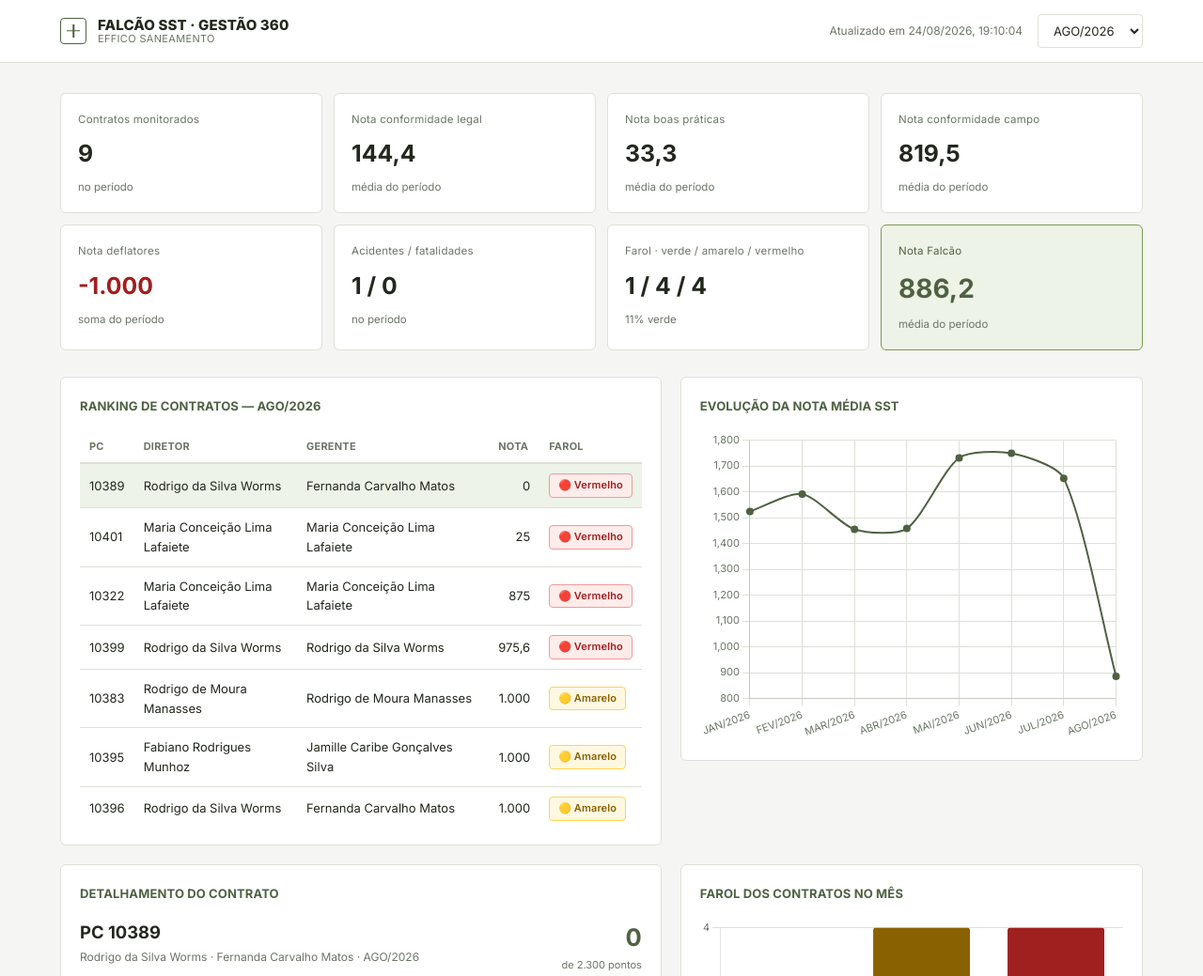
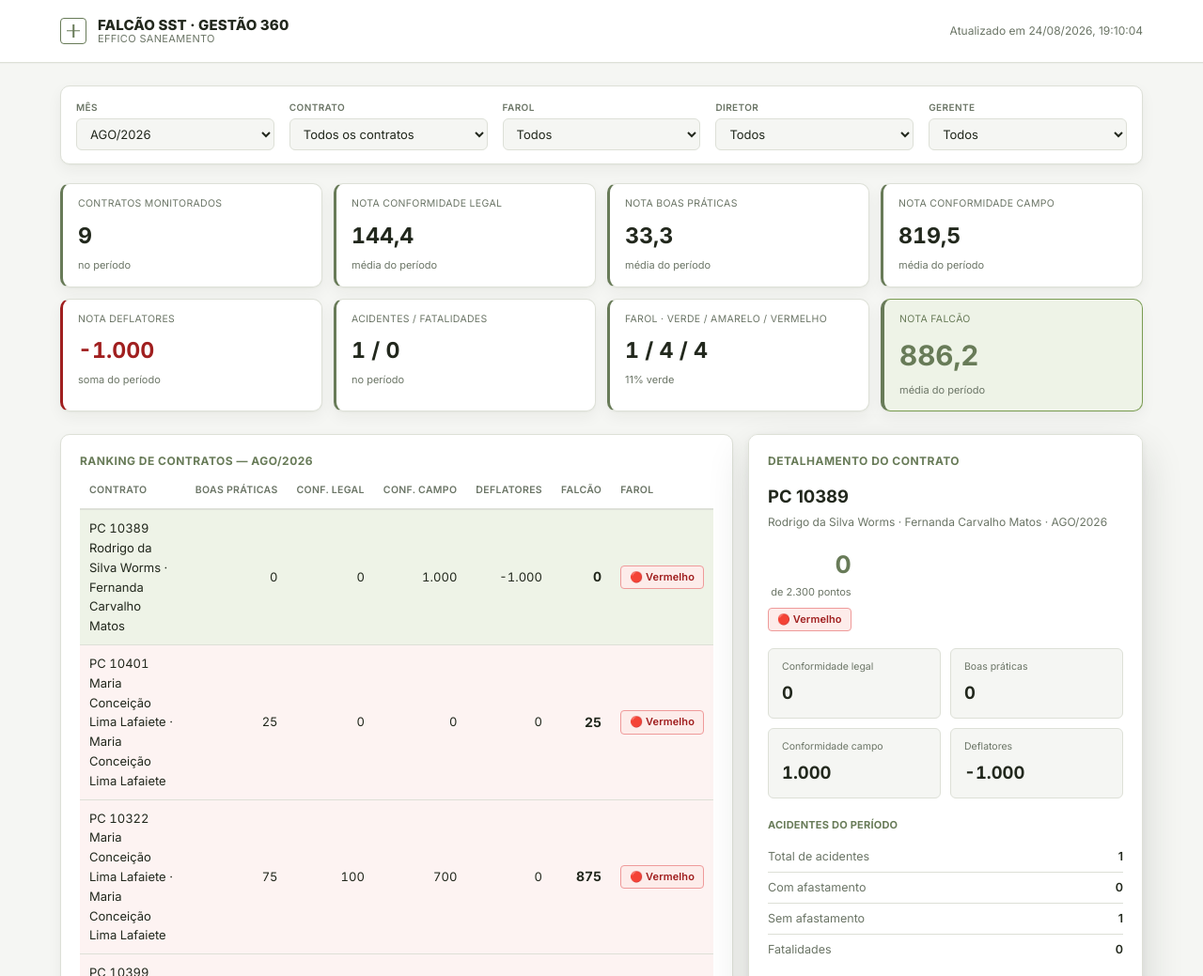
Before and after one commit to EfficoSaneamento/FALC-O-, a plain HTML site: page index.html in a window 1280 px wide. Shown: the top 1039 px of the page at 94% size. Drawn offline with nearby package versions, Linux system fonts and the light colour scheme.

Commit message:
feat: linhas vermelhas, popup de detalhamento, filtros e polimento
- Linhas do ranking com farol vermelho ficam destacadas por inteiro
- Detalhamento do contrato vira popup sticky ao lado da tabela
  (nao mais uma secao separada mais abaixo)
- Cor institucional trocada para 687b58 (identidade Effico)
- Barra de filtros dedicada: Mes, Contrato, Farol, Diretor, Gerente
- Corrige vao vazio abaixo da tabela quando o popup era mais alto
  (colunas agora esticam para a mesma altura)
- Remove scroll interno artificial da tabela de ranking
- Nomes de diretor/gerente agrupados por forma sem acento antes de
  montar os filtros, pois o ArcGIS tem grafias inconsistentes do
  mesmo nome (ex: Cintia vs Cintia com acento) que geravam entradas
  duplicadas no dropdown
- Ajustes gerais de espacamento para reduzir a altura da pagina

```diff
--- a/index.html
+++ b/index.html
@@ -13,7 +13,7 @@
     --bg:            #f5f6f3;
     --surface:        #ffffff;
     --border:         #dde0d7;
-    --institutional:  #4f6142;
+    --institutional:  #687b58;
     --accent:         #7a9c52;
     --accent-tint:    #eef3e7;
     --text:           #22281d;
@@ -24,15 +24,11 @@
     --farol-amarelo-bg:  #fff8e1; --farol-amarelo-bd:  #ffd54f; --farol-amarelo-tx:  #8a6100;
     --farol-vermelho-bg: #fdecea; --farol-vermelho-bd: #ef9a9a; --farol-vermelho-tx: #a01f1f;
 
-    --cat-legal:    #3b6ea5;
-    --cat-praticas: #5b8c5a;
-    --cat-campo:    #c98a2c;
-    --cat-deflator: #b34a3f;
-
     --f-display: 'Inter', -apple-system, 'Segoe UI', sans-serif;
     --f-body:    'Inter', -apple-system, 'Segoe UI', sans-serif;
 
-    --radius: 6px;
+    --radius: 10px;
+    --shadow: 0 1px 2px rgba(34,40,29,0.04), 0 6px 16px rgba(34,40,29,0.05);
     --gutter: clamp(20px, 5vw, 64px);
     --maxw: 1360px;
   }
@@ -54,6 +50,7 @@
     position:sticky; top:0; z-index:100;
     background:var(--surface);
     border-bottom:1px solid var(--border);
+    box-shadow:0 1px 0 rgba(34,40,29,0.03);
   }
   .navbar__inner{
     display:flex; align-items:center; justify-content:space-between;
@@ -69,51 +66,90 @@
   .navbar__name span{ font-size:11px; color:var(--text-dim); letter-spacing:0.03em; }
   .navbar__meta{ font-size:12px; color:var(--text-dim); }
 
-  .month-select{
+  /* ---- filter bar ---- */
+  .filter-bar{
+    display:flex; flex-wrap:wrap; gap:10px 16px; align-items:flex-end;
+    padding:14px 16px; margin-bottom:20px;
+    background:var(--surface); border:1px solid var(--border); border-radius:var(--radius);
+    box-shadow:var(--shadow);
+  }
+  .filter-field{ display:flex; flex-direction:column; gap:4px; min-width:150px; flex:1 1 150px; }
+  .filter-field label{ font-size:10px; letter-spacing:0.04em; text-transform:uppercase; color:var(--text-dim); font-weight:600; }
+  .filter-field select{
     font-family:var(--f-body); font-size:13px;
-    background:var(--surface); border:1px solid var(--border); color:var(--text);
-    padding:8px 12px; border-radius:4px; cursor:pointer;
+    background:var(--bg); border:1px solid var(--border); color:var(--text);
+    padding:7px 10px; border-radius:6px; cursor:pointer;
   }
-  .month-select:focus-visible{ outline:2px solid var(--accent); outline-offset:2px; }
+  .filter-field select:focus-visible{ outline:2px solid var(--accent); outline-offset:2px; }
 
-  .page-body{ padding-block:32px 96px; }
+  .page-body{ padding-block:24px 72px; }
 
   /* ---- KPI row ---- */
   .kpi-row{
     display:grid; grid-template-columns:repeat(4,1fr);
     gap:12px;
-    margin-bottom:28px;
+    margin-bottom:24px;
   }
-  .kpi{ border:1px solid var(--border); border-radius:var(--radius); padding:18px 18px; background:var(--surface); }
-  .kpi__label{ font-size:11.5px; letter-spacing:0.02em; color:var(--text-dim); margin-bottom:8px; }
-  .kpi__value{ font-weight:700; font-size:1.55rem; color:var(--text); }
-  .kpi__sub{ font-size:11.5px; color:var(--text-dim); margin-top:6px; }
+  .kpi{
+    border:1px solid var(--border); border-left:3px solid var(--institutional);
+    border-radius:var(--radius); padding:13px 16px; background:var(--surface);
+    box-shadow:var(--shadow);
+  }
+  .kpi__label{ font-size:10.5px; letter-spacing:0.03em; color:var(--text-dim); margin-bottom:7px; text-transform:uppercase; }
+  .kpi__value{ font-weight:700; font-size:1.45rem; color:var(--text); font-variant-numeric:tabular-nums; }
+  .kpi__sub{ font-size:11px; color:var(--text-dim); margin-top:4px; }
+  .kpi.is-negative{ border-left-color:var(--farol-vermelho-tx); }
   .kpi.is-negative .kpi__value{ color:var(--farol-vermelho-tx); }
-  .kpi.is-highlight{ background:var(--accent-tint); border-color:var(--accent); }
+  .kpi.is-highlight{ background:var(--accent-tint); border-color:var(--accent); border-left-color:var(--institutional); border-left-width:4px; }
   .kpi.is-highlight .kpi__label{ color:var(--institutional); }
-  .kpi.is-highlight .kpi__value{ color:var(--institutional); font-size:1.75rem; }
+  .kpi.is-highlight .kpi__value{ color:var(--institutional); font-size:1.85rem; }
   @media (max-width:900px){ .kpi-row{ grid-template-columns:repeat(2,1fr); } }
   @media (max-width:480px){ .kpi-row{ grid-template-columns:1fr; } }
 
   /* ---- layout ---- */
-  .split{ display:grid; grid-template-columns:1.3fr 1fr; gap:20px; margin-bottom:20px; align-items:start; }
+  .split{ display:grid; grid-template-columns:1.3fr 1fr; gap:16px; margin-bottom:16px; align-items:start; }
   @media (max-width:960px){ .split{ grid-template-columns:1fr; } }
-  .panel{ background:var(--surface); border:1px solid var(--border); border-radius:var(--radius); padding:20px; }
-  .panel h3{ font-size:13px; font-weight:700; letter-spacing:0.01em; color:var(--institutional); margin:0 0 16px; text-transform:uppercase; }
-  .panel-scroll{ max-height:420px; overflow-y:auto; }
+  .panel{ background:var(--surface); border:1px solid var(--border); border-radius:var(--radius); padding:18px 20px; margin-bottom:16px; box-shadow:var(--shadow); }
+  .panel h3{ font-size:12px; font-weight:700; letter-spacing:0.04em; color:var(--institutional); margin:0 0 14px; text-transform:uppercase; }
+
+  .ranking-layout{ display:flex; gap:16px; align-items:stretch; margin-bottom:16px; }
+  .ranking-layout .ranking-main{ flex:1 1 auto; min-width:0; margin-bottom:0; }
+  .detail-popup{
+    flex:0 0 420px;
+    margin-bottom:0;
+    position:sticky;
+    top:86px;
+    box-shadow:0 20px 44px rgba(34,40,29,0.16), 0 2px 10px rgba(34,40,29,0.06);
+    max-height:calc(100vh - 110px);
+    overflow-y:auto;
+  }
+  @media (max-width:1180px){
+    .ranking-layout{ flex-direction:column; }
+    .detail-popup{ flex-basis:auto; width:100%; position:static; max-height:none; box-shadow:none; }
+    .subscore-grid{ grid-template-columns:repeat(4,1fr); }
+  }
+  @media (max-width:640px){
+    .subscore-grid{ grid-template-columns:repeat(2,1fr); }
+  }
 
   /* ---- data table ---- */
   .data-table{ width:100%; border-collapse:collapse; font-size:13px; }
   .data-table th{
-    text-align:left; font-size:11px; letter-spacing:0.02em; text-transform:uppercase;
-    color:var(--text-dim); padding:8px 10px; border-bottom:2px solid var(--border);
-    background:var(--surface);
+    text-align:right; font-size:10.5px; letter-spacing:0.03em; text-transform:uppercase;
+    white-space:nowrap; color:var(--text-dim); padding:0 10px 10px; border-bottom:2px solid var(--border);
+    background:var(--surface); font-weight:600;
   }
-  .data-table td{ padding:10px 10px; border-bottom:1px solid var(--border); color:var(--text); }
+  .data-table th:first-child, .data-table th.left{ text-align:left; }
+  .data-table td{ padding:9px 10px; border-bottom:1px solid var(--border); color:var(--text); text-align:right; vertical-align:middle; font-variant-numeric:tabular-nums; }
+  .data-table td:first-child{ text-align:left; }
   .data-table tr{ cursor:pointer; }
   .data-table tr:hover td{ background:var(--bg); }
+  .data-table tr[data-farol="vermelho"] td{ background:#fdf3f2; }
+  .data-table tr[data-farol="vermelho"]:hover td{ background:var(--farol-vermelho-bg); }
   .data-table tr.is-selected td{ background:var(--accent-tint); }
-  .data-table td.num{ text-align:right; }
+  .data-table td.info-pc{ font-weight:700; color:var(--text); font-size:13.5px; }
+  .data-table td.info-line{ font-size:11.5px; color:var(--text-dim); font-weight:400; margin-top:2px; }
+  .data-table td.final-score{ font-weight:700; color:var(--text); font-size:14px; }
 
   .tag{
     font-size:11px; letter-spacing:0.01em; padding:3px 9px;
@@ -134,11 +170,10 @@
   .detail-score__value{ font-weight:700; font-size:1.6rem; color:var(--institutional); }
   .detail-score__scale{ font-size:11px; color:var(--text-dim); margin-bottom:6px; }
 
-  .subscore-grid{ display:grid; grid-template-columns:repeat(4,1fr); gap:10px; margin-bottom:20px; }
-  @media (max-width:640px){ .subscore-grid{ grid-template-columns:repeat(2,1fr); } }
-  .subscore{ background:var(--bg); border:1px solid var(--border); border-radius:4px; padding:10px 12px; }
-  .subscore__label{ font-size:10.5px; color:var(--text-dim); }
-  .subscore__value{ font-size:1.05rem; font-weight:600; color:var(--text); margin-top:4px; }
+  .subscore-grid{ display:grid; grid-template-columns:repeat(2,1fr); gap:10px; margin-bottom:20px; }
+  .subscore{ background:var(--bg); border:1px solid var(--border); border-radius:6px; padding:12px 14px; }
+  .subscore__label{ font-size:10.5px; color:var(--text-dim); line-height:1.3; }
+  .subscore__value{ font-size:1.15rem; font-weight:700; color:var(--text); margin-top:6px; font-variant-numeric:tabular-nums; }
 
   .mini-table{ width:100%; border-collapse:collapse; font-size:12.5px; margin-bottom:18px; }
   .mini-table td{ padding:6px 0; border-bottom:1px solid var(--border); color:var(--text-dim); }
@@ -151,7 +186,6 @@
   .detail-block__prose{ font-size:12.5px; color:var(--text); line-height:1.5; }
 
   canvas{ max-width:100%; }
-  .composicao-wrap{ position:relative; }
 
   .state-msg{ text-align:center; padding:80px 20px; color:var(--text-dim); font-size:13px; }
   .state-msg code{ background:var(--bg); padding:2px 6px; border-radius:4px; color:var(--institutional); }
@@ -168,53 +202,73 @@
         <span>EFFICO SANEAMENTO</span>
       </div>
     </div>
-    <div style="display:flex; align-items:center; gap:16px;">
-      <span class="navbar__meta" id="updated-at"></span>
-      <select id="mes-select" class="month-select"></select>
-    </div>
+    <span class="navbar__meta" id="updated-at"></span>
   </div>
 </nav>
 
 <div id="app" hidden>
   <div class="container page-body">
+    <section class="filter-bar">
+      <div class="filter-field">
+        <label for="mes-select">Mês</label>
+        <select id="mes-select"></select>
+      </div>
+      <div class="filter-field">
+        <label for="pc-select">Contrato</label>
+        <select id="pc-select"></select>
+      </div>
+      <div class="filter-field">
+        <label for="farol-select">Farol</label>
+        <select id="farol-select">
+          <option value="todos">Todos</option>
+          <option value="verde">🟢 Verde</option>
+          <option value="amarelo">🟡 Amarelo</option>
+          <option value="vermelho">🔴 Vermelho</option>
+        </select>
+      </div>
+      <div class="filter-field">
+        <label for="diretor-select">Diretor</label>
+        <select id="diretor-select"></select>
+      </div>
+      <div class="filter-field">
+        <label for="gerente-select">Gerente</label>
+        <select id="gerente-select"></select>
+      </div>
+    </section>
+
     <section class="kpi-row" id="kpi-row"></section>
 
-    <section class="split">
-      <div class="panel">
+    <div class="ranking-layout">
+      <section class="panel ranking-main">
         <h3 id="ranking-title">Ranking de contratos</h3>
         <div class="panel-scroll">
           <table class="data-table" id="tabela-ranking">
             <thead>
               <tr>
-                <th>PC</th>
-                <th>Diretor</th>
-                <th>Gerente</th>
-                <th class="num">Nota</th>
-                <th>Farol</th>
+                <th class="left">Contrato</th>
+                <th>Boas práticas</th>
+                <th>Conf. legal</th>
+                <th>Conf. campo</th>
+                <th>Deflatores</th>
+                <th>Falcão</th>
+                <th class="left">Farol</th>
               </tr>
             </thead>
             <tbody></tbody>
           </table>
         </div>
-      </div>
-      <div class="panel">
-        <h3>Evolução da nota média SST</h3>
+      </section>
+      <aside class="panel detail-popup" id="panel-detalhe"></aside>
+    </div>
+
+    <section class="split">
+      <div class="panel" style="margin-bottom:0;">
+        <h3 id="evolucao-title">Evolução da nota média SST</h3>
         <canvas id="chart-evolucao" height="220"></canvas>
       </div>
-    </section>
-
-    <section class="split">
-      <div class="panel" id="panel-detalhe"></div>
-      <div class="panel">
+      <div class="panel" style="margin-bottom:0;">
         <h3>Farol dos contratos no mês</h3>
         <canvas id="chart-farol" height="220"></canvas>
-      </div>
-    </section>
-
-    <section class="panel">
-      <h3>Composição da nota por contrato — conformidade legal · boas práticas · conformidade campo · deflatores</h3>
-      <div class="composicao-wrap">
-        <canvas id="chart-composicao"></canvas>
       </div>
     </section>
   </div>
@@ -248,24 +302,44 @@ function fmtNota(v, opts) {
   return Number(v).toLocaleString("pt-BR", { maximumFractionDigits: (opts && opts.decimals) ?? 1 });
 }
 
+// Remove acentos e espacos duplos para agrupar/filtrar nomes com
+// grafias inconsistentes no ArcGIS (ex: "Cintia" vs "Cíntia").
+function normalizeName(v) {
+  if (!v) return "";
+  const NFD = v.normalize("NFD");
+  const noMarks = NFD.replace(new RegExp("[̀-ͯ]", "g"), "");
+  return noMarks.trim().replace(/\s+/g, " ");
+}
+
 function farolTag(farol) {
   return `<span class="tag farol farol-${esc(farol)}">${FAROL_ICON[farol] || ""} ${esc(FAROL_LABEL[farol] || farol)}</span>`;
 }
 
 let DATA = null;
-let selectedPc = null;
+let selectedPc = null;      // contrato exibido no painel de detalhamento
+let pcFilter = "todos";     // filtro: "todos" ou um id_pc especifico
+let farolFilter = "todos";  // filtro: "todos" | "verde" | "amarelo" | "vermelho"
+let diretorFilter = "todos";
+let gerenteFilter = "todos";
 let charts = {};
 
 Chart.defaults.font.family = "'Inter', -apple-system, 'Segoe UI', sans-serif";
 Chart.defaults.font.size = 11;
 Chart.defaults.color = "#6b7566";
 
-function registrosDoMes(mesAno) {
-  return DATA.registros.filter(r => r.mes_ano === mesAno);
+// Registros do mes selecionado, respeitando todos os filtros ativos —
+// usado por KPIs, ranking e grafico de farol.
+function registrosFiltrados(mesAno) {
+  let regs = DATA.registros.filter(r => r.mes_ano === mesAno);
+  if (pcFilter !== "todos") regs = regs.filter(r => String(r.id_pc) === String(pcFilter));
+  if (farolFilter !== "todos") regs = regs.filter(r => r.farol === farolFilter);
+  if (diretorFilter !== "todos") regs = regs.filter(r => normalizeName(r.diretor) === diretorFilter);
+  if (gerenteFilter !== "todos") regs = regs.filter(r => normalizeName(r.gerente) === gerenteFilter);
+  return regs;
 }
 
 function renderKPIs(mesAno) {
-  const registros = registrosDoMes(mesAno);
+  const registros = registrosFiltrados(mesAno);
   const total = registros.length;
   const avg = (key) => total > 0 ? registros.reduce((s, r) => s + (r[key] || 0), 0) / total : 0;
   const sum = (key) => registros.reduce((s, r) => s + (r[key] || 0), 0);
@@ -295,23 +369,28 @@ function renderKPIs(mesAno) {
 }
 
 function renderRanking(mesAno) {
-  const registros = registrosDoMes(mesAno).slice().sort((a, b) => (a.nota_effico_sst ?? 0) - (b.nota_effico_sst ?? 0));
+  const registros = registrosFiltrados(mesAno).slice().sort((a, b) => (a.nota_effico_sst ?? 0) - (b.nota_effico_sst ?? 0));
   document.getElementById("ranking-title").textContent = `Ranking de contratos — ${DATA.registros.find(r => r.mes_ano === mesAno)?.mes_ano_label || ""}`;
 
   const tbody = document.querySelector("#tabela-ranking tbody");
   if (registros.length === 0) {
-    tbody.innerHTML = `<tr><td colspan="5">Nenhum registro para este mês.</td></tr>`;
+    tbody.innerHTML = `<tr><td colspan="7">Nenhum registro para este filtro.</td></tr>`;
     return;
   }
   if (!registros.some(r => r.id_pc === selectedPc)) {
     selectedPc = registros[0].id_pc;
   }
   tbody.innerHTML = registros.map(r => `
-    <tr data-pc="${esc(r.id_pc)}" class="${r.id_pc === selectedPc ? "is-selected" : ""}">
-      <td>${esc(r.id_pc)}</td>
-      <td>${esc(r.diretor)}</td>
-      <td>${esc(r.gerente)}</td>
-      <td class="num">${fmtNota(r.nota_effico_sst)}</td>
+    <tr data-pc="${esc(r.id_pc)}" data-farol="${esc(r.farol)}" class="${r.id_pc === selectedPc ? "is-selected" : ""}">
+      <td>
+        <div class="info-pc">PC ${esc(r.id_pc)}</div>
+        <div class="info-line">${esc(r.diretor)} · ${esc(r.gerente)}</div>
+      </td>
+      <td>${fmtNota(r.nota_evento)}</td>
+      <td>${fmtNota(r.nota_documento)}</td>
+      <td>${fmtNota(r.nota_ocorrencia)}</td>
+      <td>${fmtNota(r.nota_deflatores)}</td>
+      <td class="final-score">${fmtNota(r.nota_effico_sst)}</td>
       <td>${farolTag(r.farol)}</td>
     </tr>
   `).join("");
@@ -319,9 +398,6 @@ function renderRanking(mesAno) {
   tbody.querySelectorAll("tr[data-pc]").forEach(tr => {
     tr.addEventListener("click", () => {
       selectedPc = isNaN(Number(tr.dataset.pc)) ? tr.dataset.pc : Number(tr.dataset.pc);
-      // Alterna so a classe da linha selecionada em vez de recriar o
-      // tbody inteiro — reconstruir o innerHTML enquanto o painel esta
-      // rolado disparava um glitch de repintura no Chromium.
       tbody.querySelectorAll("tr[data-pc]").forEach(row => {
         row.classList.toggle("is-selected", row.dataset.pc === String(selectedPc));
       });
@@ -331,7 +407,7 @@ function renderRanking(mesAno) {
 }
 
 function renderDetalhe(mesAno) {
-  const registros = registrosDoMes(mesAno);
+  const registros = registrosFiltrados(mesAno);
   const r = registros.find(x => x.id_pc === selectedPc) || registros[0];
   const panel = document.getElementById("panel-detalhe");
   if (!r) {
@@ -394,8 +470,23 @@ function renderDetalhe(mesAno) {
 }
 
 function renderChartEvolucao() {
-  const labels = DATA.evolucao_mensal.map(e => e.mes_ano_label);
-  const valores = DATA.evolucao_mensal.map(e => e.media_nota_sst);
+  // Quando um contrato especifico esta filtrado, a evolucao mostra a
+  // nota daquele contrato mes a mes; com "todos", mostra a media geral.
+  let labels, valores;
+  if (pcFilter === "todos") {
+    labels = DATA.evolucao_mensal.map(e => e.mes_ano_label);
+    valores = DATA.evolucao_mensal.map(e => e.media_nota_sst);
+    document.getElementById("evolucao-title").textContent = "Evolução da nota média SST";
+  } else {
+    const historico = DATA.registros
+      .filter(r => String(r.id_pc) === String(pcFilter))
+      .slice()
+      .sort((a, b) => a.mes_ano.localeCompare(b.mes_ano));
+    labels = historico.map(r => r.mes_ano_label);
+    valores = historico.map(r => r.nota_effico_sst);
+    document.getElementById("evolucao-title").textContent = `Evolução da nota Falcão — PC ${pcFilter}`;
+  }
+
   const ctx = document.getElementById("chart-evolucao");
   if (charts.evolucao) charts.evolucao.destroy();
   charts.evolucao = new Chart(ctx, {
@@ -403,7 +494,7 @@ function renderChartEvolucao() {
     data: {
       labels,
       datasets: [{
-        label: "Nota média SST",
+        label: "Nota Falcão",
         data: valores,
         borderColor: cssVar("--institutional"),
         backgroundColor: cssVar("--institutional"),
@@ -425,7 +516,7 @@ function renderChartEvolucao() {
 }
 
 function renderChartFarol(mesAno) {
-  const registros = registrosDoMes(mesAno);
+  const registros = registrosFiltrados(mesAno);
   const counts = { verde: 0, amarelo: 0, vermelho: 0 };
   registros.forEach(r => { counts[r.farol] = (counts[r.farol] || 0) + 1; });
 
@@ -455,50 +546,18 @@ function renderChartFarol(mesAno) {
   });
 }
 
-function renderChartComposicao(mesAno) {
-  const registros = registrosDoMes(mesAno).slice().sort((a, b) => (a.nota_effico_sst ?? 0) - (b.nota_effico_sst ?? 0));
-  const labels = registros.map(r => `PC ${r.id_pc}`);
-  const ctx = document.getElementById("chart-composicao");
-
-  const container = ctx.parentElement;
-  container.style.height = Math.max(220, registros.length * 32) + "px";
-  ctx.style.height = "100%";
-
-  if (charts.composicao) charts.composicao.destroy();
-  charts.composicao = new Chart(ctx, {
-    type: "bar",
-    data: {
-      labels,
-      datasets: [
-        { label: "Conformidade legal", data: registros.map(r => r.nota_documento || 0), backgroundColor: cssVar("--cat-legal") },
-        { label: "Boas práticas", data: registros.map(r => r.nota_evento || 0), backgroundColor: cssVar("--cat-praticas") },
-        { label: "Conformidade campo", data: registros.map(r => r.nota_ocorrencia || 0), backgroundColor: cssVar("--cat-campo") },
-        { label: "Deflatores", data: registros.map(r => r.nota_deflatores || 0), backgroundColor: cssVar("--cat-deflator") },
-      ],
-    },
-    options: {
-      indexAxis: "y",
-      responsive: true,
-      maintainAspectRatio: false,
-      plugins: {
-        legend: { position: "top", align: "start", labels: { color: cssVar("--text-dim"), boxWidth: 12, font: { size: 11 } } },
-      },
-      scales: {
-        x: { stacked: true, grid: { color: cssVar("--border") }, ticks: { color: cssVar("--text-dim") } },
-        y: { stacked: true, grid: { display: false }, ticks: { color: cssVar("--text-dim"), font: { size: 10.5 } } },
-      },
-    },
-  });
-}
-
-function onMesChange() {
+function onFiltersChange() {
   const mesAno = document.getElementById("mes-select").value;
-  selectedPc = null;
+  if (pcFilter !== "todos") {
+    selectedPc = isNaN(Number(pcFilter)) ? pcFilter : Number(pcFilter);
+  } else {
+    selectedPc = null;
+  }
   renderKPIs(mesAno);
   renderRanking(mesAno);
   renderDetalhe(mesAno);
   renderChartFarol(mesAno);
-  renderChartComposicao(mesAno);
+  renderChartEvolucao();
 }
 
 function init(data) {
@@ -510,17 +569,72 @@ function init(data) {
     : "";
 
   const meses = data.evolucao_mensal.map(e => ({ value: e.mes_ano, label: e.mes_ano_label }));
-  const select = document.getElementById("mes-select");
-  select.innerHTML = meses.map(m => `<option value="${esc(m.value)}">${esc(m.label)}</option>`).join("");
+  const mesSelect = document.getElementById("mes-select");
+  mesSelect.innerHTML = meses.map(m => `<option value="${esc(m.value)}">${esc(m.label)}</option>`).join("");
   if (data.resumo && data.resumo.mes_mais_recente) {
-    select.value = data.resumo.mes_mais_recente;
+    mesSelect.value = data.resumo.mes_mais_recente;
   } else if (meses.length > 0) {
-    select.value = meses[meses.length - 1].value;
+    mesSelect.value = meses[meses.length - 1].value;
   }
-  select.addEventListener("change", onMesChange);
+  mesSelect.addEventListener("change", onFiltersChange);
 
-  renderChartEvolucao();
-  onMesChange();
+  const contratos = [...new Map(data.registros.map(r => [String(r.id_pc), r])).values()]
+    .sort((a, b) => String(a.id_pc).localeCompare(String(b.id_pc), undefined, { numeric: true }));
+  const pcSelect = document.getElementById("pc-select");
+  pcSelect.innerHTML = `<option value="todos">Todos os contratos</option>` +
+    contratos.map(r => `<option value="${esc(r.id_pc)}">PC ${esc(r.id_pc)} — ${esc(r.diretor)}</option>`).join("");
+  pcSelect.addEventListener("change", () => {
+    pcFilter = pcSelect.value;
+    onFiltersChange();
+  });
+
+  // Agrupa nomes por forma normalizada (sem acento, sem espacos duplos)
+  // pois o ArcGIS tem grafias inconsistentes do mesmo nome entre
+  // formularios (ex: "Cintia" vs "Cíntia"). Exibe a grafia mais
+  // frequente como rotulo, mas filtra por todas as variantes.
+  const nameGroups = (key) => {
+    const groups = new Map(); // normalizado -> Map(grafia -> contagem)
+    data.registros.forEach(r => {
+      const raw = r[key];
+      if (!raw) return;
+      const norm = normalizeName(raw);
+      if (!norm) return;
+      if (!groups.has(norm)) groups.set(norm, new Map());
+      const variants = groups.get(norm);
+      variants.set(raw, (variants.get(raw) || 0) + 1);
+    });
+    const result = [];
+    groups.forEach((variants, norm) => {
+      let bestLabel = null, bestCount = -1;
+      variants.forEach((count, label) => { if (count > bestCount) { bestCount = count; bestLabel = label; } });
+      result.push({ value: norm, label: bestLabel });
+    });
+    result.sort((a, b) => a.label.localeCompare(b.label, "pt-BR"));
+    return result;
+  };
+
+  const diretorSelect = document.getElementById("diretor-select");
+  diretorSelect.innerHTML = `<option value="todos">Todos</option>` +
+    nameGroups("diretor").map(d => `<option value="${esc(d.value)}">${esc(d.label)}</option>`).join("");
+  diretorSelect.addEventListener("change", () => {
+    diretorFilter = diretorSelect.value;
+    onFiltersChange();
+  });
+
+  const gerenteSelect = document.getElementById("gerente-select");
+  gerenteSelect.innerHTML = `<option value="todos">Todos</option>` +
+    nameGroups("gerente").map(g => `<option value="${esc(g.value)}">${esc(g.label)}</option>`).join("");
+  gerenteSelect.addEventListener("change", () => {
+    gerenteFilter = gerenteSelect.value;
+    onFiltersChange();
+  });
+
+  document.getElementById("farol-select").addEventListener("change", (e) => {
+    farolFilter = e.target.value;
+    onFiltersChange();
+  });
+
+  onFiltersChange();
 }
 
 fetch("data/falcao_sst.json")
```
